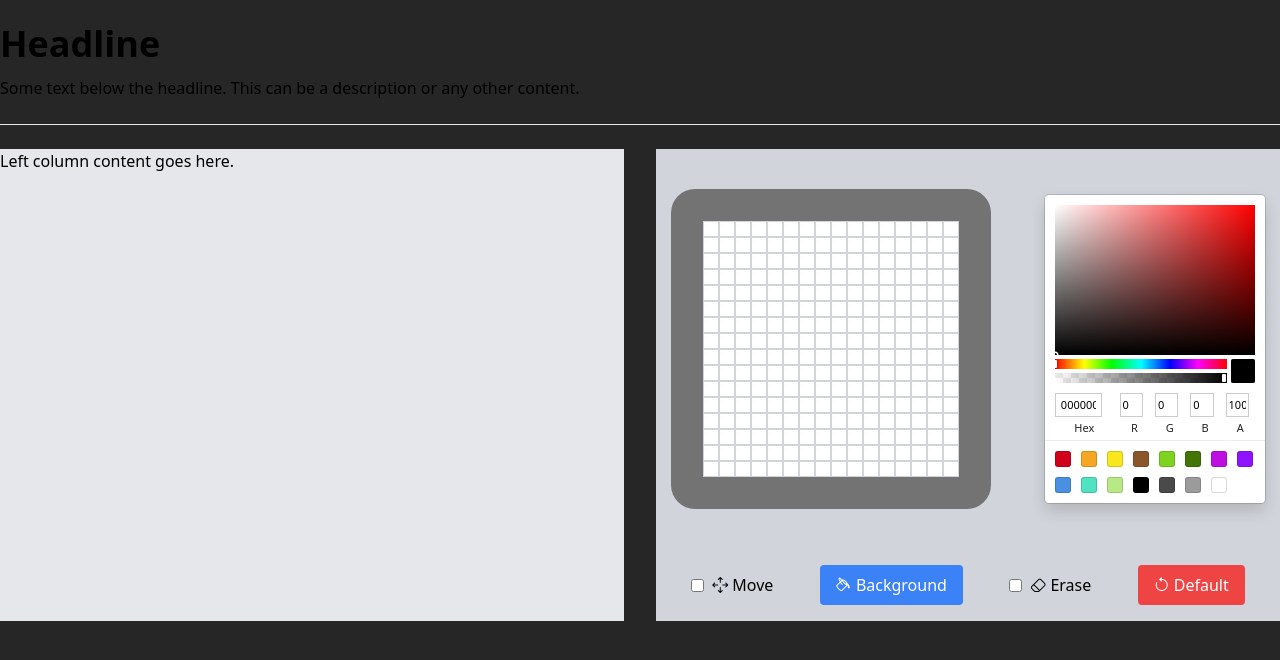
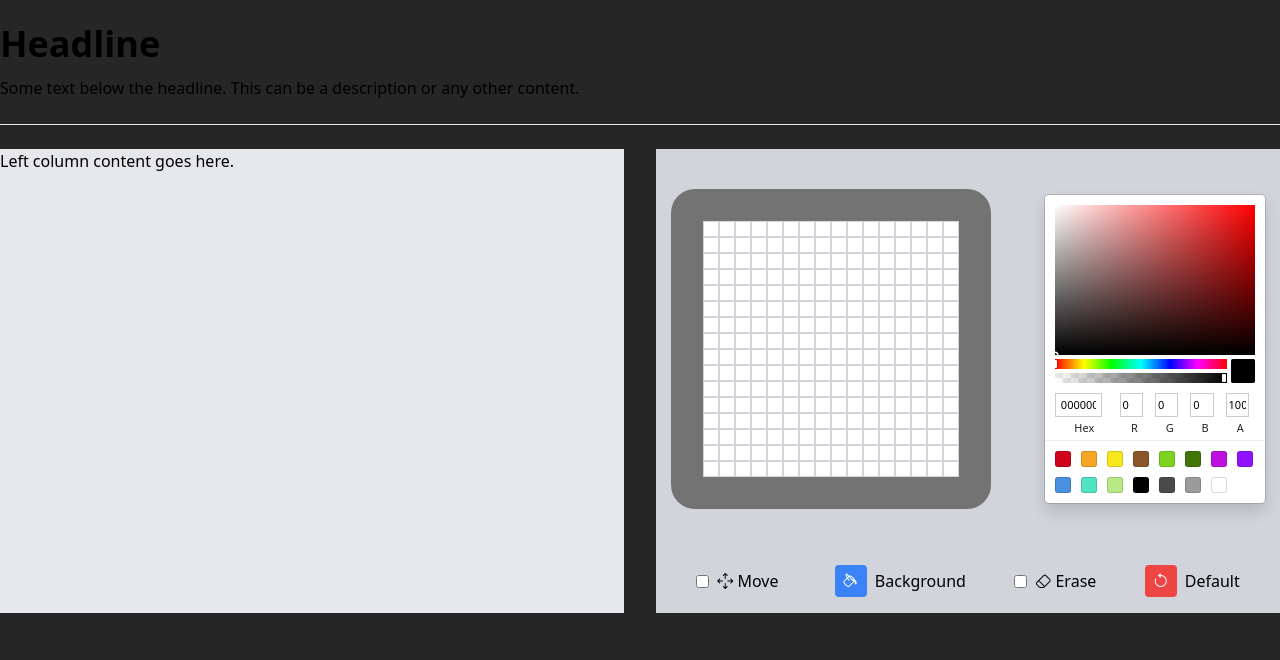
Before and after one commit to sagi403/create-random-avatar, a React (Create React App) app: page / in a window 1280 px wide. Shown: the top 660 px of the page. Built offline with nearby package versions, Linux system fonts and the light colour scheme.

Commit message:
Simplifying the description of the modes and buttons and improving ux

```diff
--- a/src/components/AvatarDesign.jsx
+++ b/src/components/AvatarDesign.jsx
@@ -19,6 +19,7 @@ const AvatarDesign = () => {
 
   const handleColorChange = newColor => {
     setColor(newColor.hex);
+    setMode("");
   };
 
   const handleCellClick = index => {
@@ -110,6 +111,7 @@ const AvatarDesign = () => {
     const newCells = Array(256).fill(color);
     setCells(newCells);
     setDefaultColor(color);
+    setMode("");
   };
 
   const eraser = index => {
@@ -126,6 +128,7 @@ const AvatarDesign = () => {
     setCells(Array(256).fill(DEFAULT_CELLS_COLOR));
     setColor(DEFAULT_COLOR);
     setDefaultColor(DEFAULT_CELLS_COLOR);
+    setMode("");
   };
 
   return (
@@ -161,12 +164,15 @@ const AvatarDesign = () => {
             <i class="bi bi-arrows-move"></i> Move
           </span>
         </label>
+        <div>
           <button
-          className="bg-blue-500 text-white px-4 py-2 rounded mr-2"
+            className="bg-blue-500 text-white px-2 py-1 rounded"
             onClick={applyColorToAll}
           >
-          <i class="bi bi-paint-bucket"></i> Background
+            <i class="bi bi-paint-bucket"></i>
           </button>
+          <span className="ml-2">Background</span>
+        </div>
         <label className="inline-flex items-center">
           <input
             type="checkbox"
@@ -177,12 +183,16 @@ const AvatarDesign = () => {
             <i class="bi bi-eraser"></i> Erase
           </span>
         </label>
+        <div>
           <button
-          className="bg-red-500 text-white px-4 py-2 rounded ml-2"
+            className="bg-red-500 text-white px-2 py-1 rounded"
             onClick={resetToDefault}
           >
-          <i class="bi bi-arrow-counterclockwise"></i> Default
+            {" "}
+            <i class="bi bi-arrow-counterclockwise"></i>
           </button>
+          <span className="ml-2">Default</span>
+        </div>
       </div>
     </div>
   );
```
Lines whose indentation alone changed are shown as unchanged.
